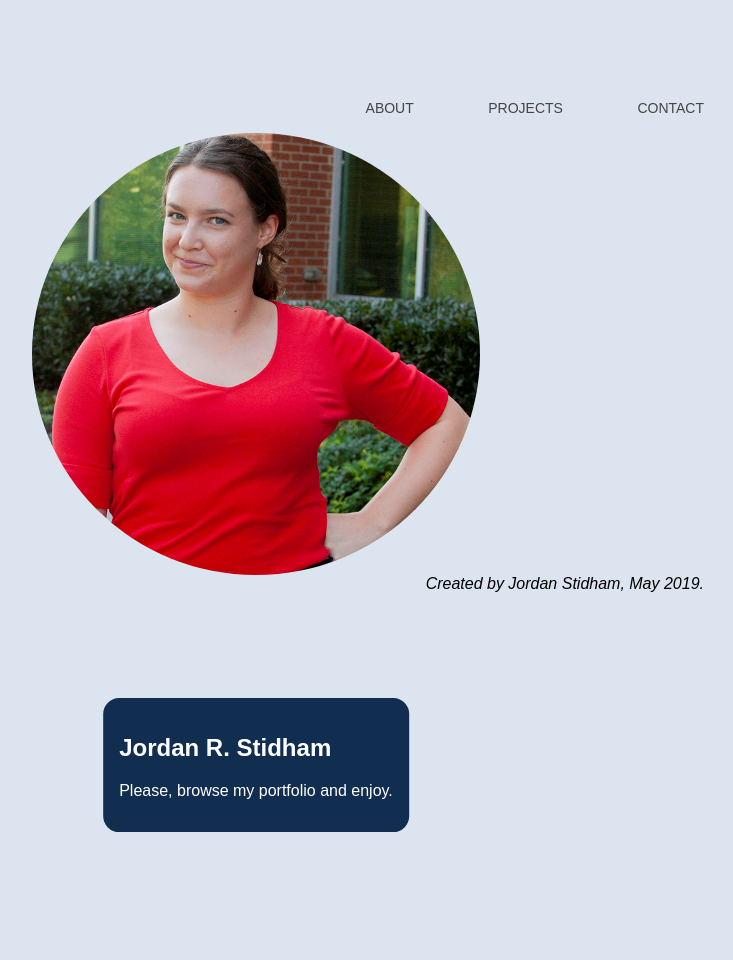
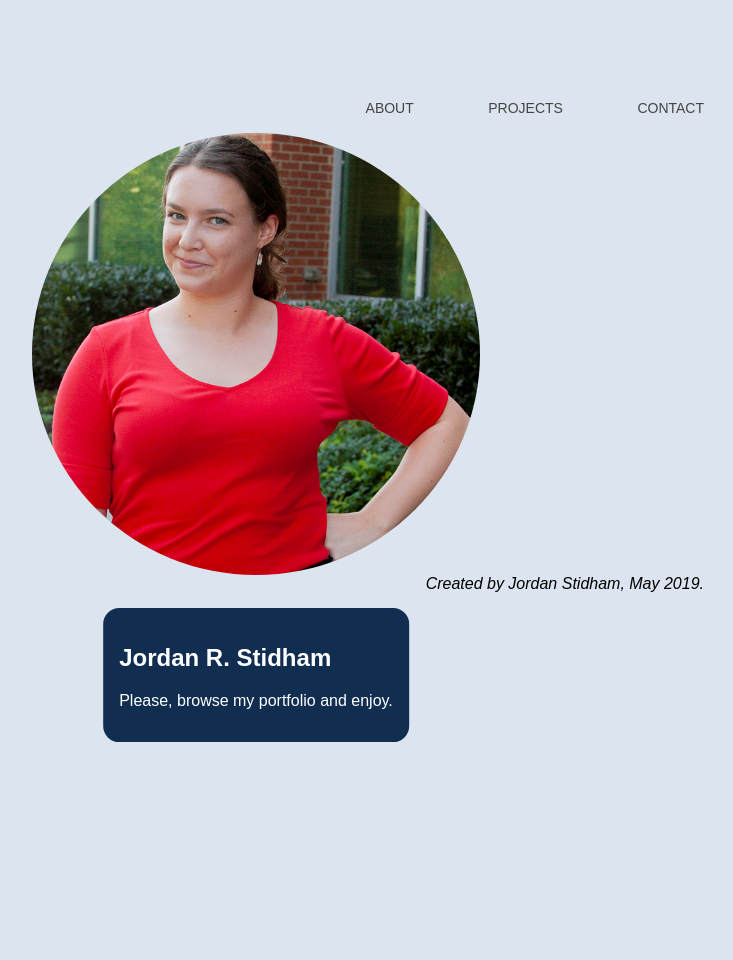
Before and after one commit to jordanstidham/PORTFOLIO, a Jekyll site: the page built from README.md, in a window 1280 px wide. Shown: the whole page, without its empty margins (384-1117 px from the left). Built offline with Jekyll 4.4.1, drawn with Linux system fonts in a browser that asks for light colours; our own code applies the rules of GitHub Pages for plain Markdown files.

Commit message:
Update default.html

```diff
--- a/_layouts/default.html
+++ b/_layouts/default.html
@@ -28,7 +28,7 @@
 					border-radius: 1em;
 					padding: 1em;
 					position: absolute;
-					top: 85%;
+					top: 75%;
 					left: 50%;
 					margin-right: -50%;
 					transform: translate(-50%, -50%) }
```
